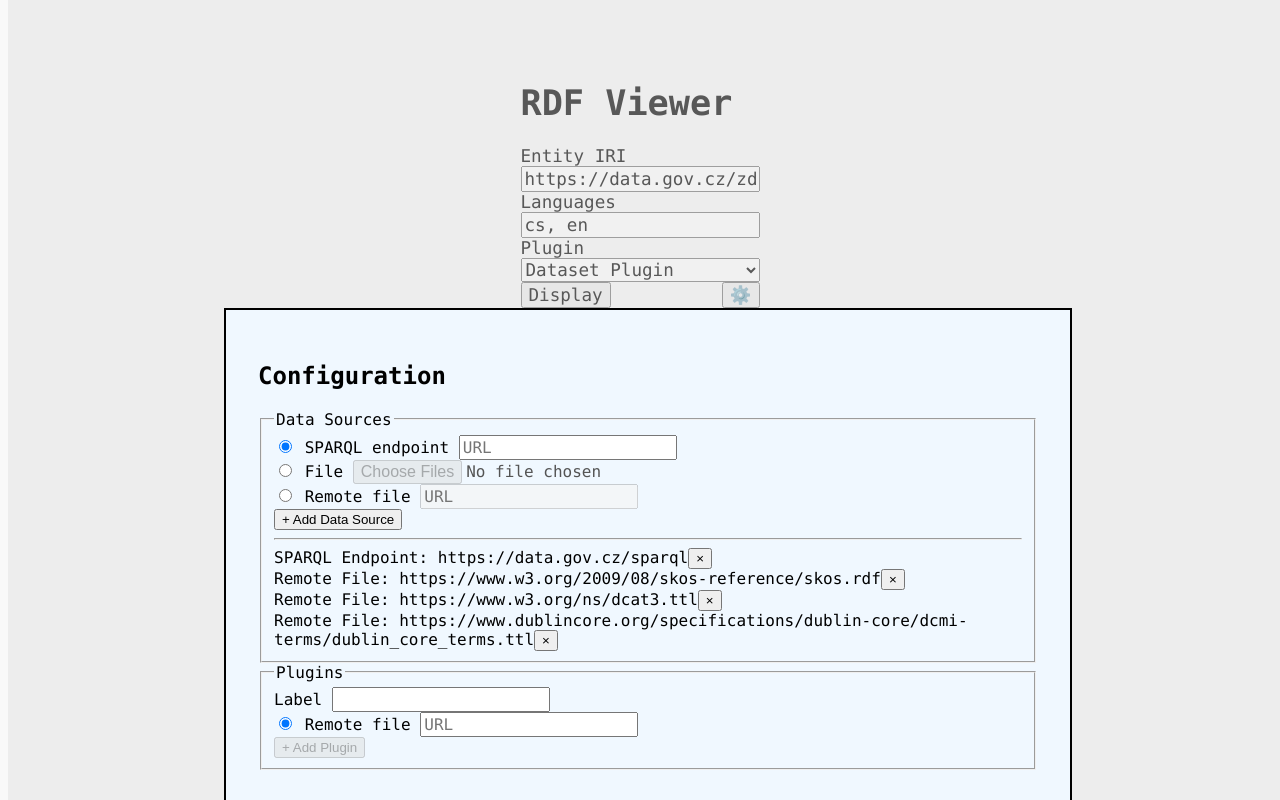
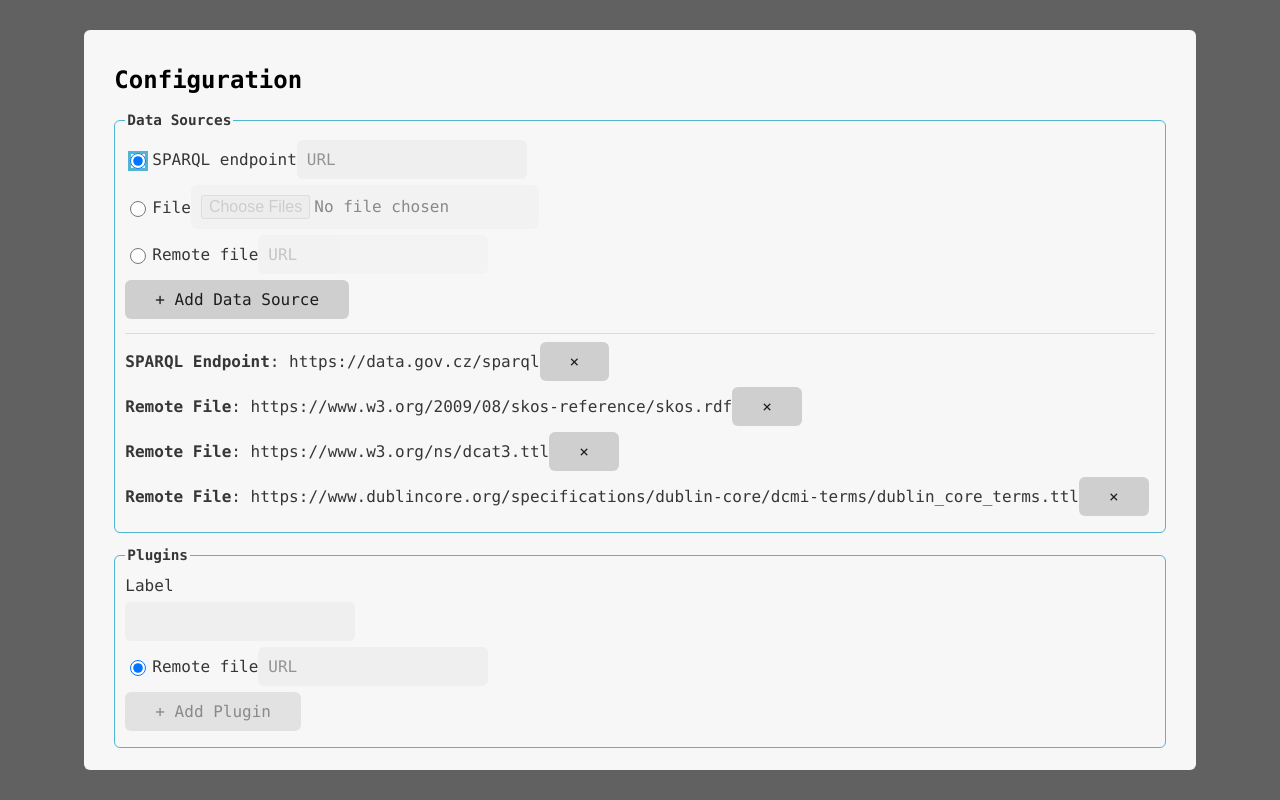
Before and after one commit to adamrer/rdf-viewer, a website built with Vite: page index.html in a window 1280 px wide. Both pictures are taken after a click on the button "⚙️". Built offline with nearby package versions, Linux system fonts and the light colour scheme; no server answers.

Commit message:
Add Water.css

```diff
--- a/index.html
+++ b/index.html
@@ -5,6 +5,7 @@
   <meta name="viewport" content="width=device-width, initial-scale=1.0"/>
   <title>RDF Viewer</title>
   <link rel="stylesheet" href="./src/styles.css"/>
+  <link rel="stylesheet" href="https://cdn.jsdelivr.net/npm/water.css@2/out/water.css">
 </head>
 <body>
   <div id="app">
@@ -27,7 +28,7 @@
       <button id="show-config-btn">⚙️</button>
     </div>
   </div>
-  <div id="config-modal" >
+  <dialog id="config-modal" >
     <div id="config-background">
     </div>
     <div id="config-content">
@@ -38,7 +39,7 @@
 
         <form id="add-source-form">
           <div class="source-option">
-            <input type="radio" id="sparql-source-radio" value="SPARQL" name="source" checked/>
+            <input type="radio" id="sparql-source-radio" value="SPARQL" name="source" checked />
             <label for="sparql-source-text">SPARQL endpoint</label>
             <input type="text" id="sparql-source-text" name="sparql-source-text" placeholder="URL" required />
           </div>
@@ -46,13 +47,13 @@
           <div class="source-option">
             <input type="radio" id="file-source-radio" value="LOCAL_FILE" name="source" />
             <label for="file-source-files">File</label>
-            <input type="file" id="file-source-files" name="file-source-files" multiple disabled />
+            <input type="file" id="file-source-files" name="file-source-files" multiple disabled required />
           </div>
 
           <div class="source-option">
             <input type="radio" id="remote-file-source-radio" value="REMOTE_FILE" name="source" />
             <label for="remote-file-source-text">Remote file</label>
-            <input type="text" id="remote-file-source-text" name="remote-file-source-text" placeholder="URL" disabled />
+            <input type="text" id="remote-file-source-text" name="remote-file-source-text" placeholder="URL" disabled required />
           </div>
           <button type="submit">+ Add Data Source</button>
         </form>
@@ -78,7 +79,7 @@
         </form>
       </fieldset>
     </div>
-  </div>
+  </dialog>
   <div id="results">
 
   </div>
--- a/src/styles.css
+++ b/src/styles.css
@@ -11,32 +11,14 @@ body{
   max-width: fit-content;
   margin: 0 auto;
 }
+.source-option, .plugin-option {
+  display: flex;
+  align-items: center;
+}
 #config-modal{
-  visibility: hidden;
-  display: flex;
-  flex-direction: column;
   font-family: consolas;
-  position: fixed;
-  width: 100vw;
-  transition: opacity 0.3s ease;
+}
 
-}
-#config-background{
-  position: fixed;
-  top: 0;
-  background-color: gainsboro;
-  width: 100vw;
-  height: 100vh;
-  opacity: 0.4;
-}
-#config-content {
-    margin: 0 auto;
-    padding: 2em;
-    background-color: aliceblue;
-    border: 2px solid black;
-    z-index: 100;
-    max-width: 780px;
-}
 
 #app button, input, select {
   font-family: inherit;
--- a/src/ui-binding.ts
+++ b/src/ui-binding.ts
@@ -16,7 +16,7 @@ const pluginSelectEl = document.getElementById('choose-plugin')! as HTMLSelectEl
 const dataSourcesContainer = document.getElementById('source-list')! as HTMLElement
 const displayBtn = document.getElementById('display-btn')! as HTMLButtonElement
 const configBtn = document.getElementById('show-config-btn')! as HTMLButtonElement
-const configModal = document.getElementById('config-modal')! as HTMLDivElement
+const configModal = document.getElementById('config-modal')! as HTMLDialogElement
 const configBckg = document.getElementById('config-background')! as HTMLDivElement
 
 
@@ -34,7 +34,6 @@ function loadAppState(){
     app.dataSources.forEach(ds => createSourceEntry(ds.type, ds.identifier, dataSourcesContainer))
     app.plugins.forEach(plugin => addPluginOption(plugin.label, plugin.url, pluginSelectEl))
 }
-
 function addEventListeners(){
     addSourceFormEl.addEventListener('submit', (event: SubmitEvent) => {
         event.preventDefault()
@@ -43,6 +42,16 @@ function addEventListeners(){
         addSourceFormEl.reset()
         // prevent refresh
         return false
+    })
+
+    addSourceFormEl.addEventListener('reset', () => {
+        // will run after resetting the form
+        setTimeout(() => {
+            const radios = addSourceFormEl.querySelectorAll('input[type="radio"]')
+            radios.forEach(radio => {
+                radio.dispatchEvent(new Event('change', {bubbles: true}))
+            })
+        })
     })
 
     addPluginFormEl.addEventListener('submit', (event: SubmitEvent) => {
@@ -87,12 +96,22 @@ function addEventListeners(){
     })
 
     configBtn.addEventListener('click', () => {
-        configModal.style.visibility = 'visible'
+        configModal.showModal()
 
     })
-    configBckg.addEventListener('click', () => {
-        configModal.style.visibility = 'hidden'
-    })
+    configModal.addEventListener('click', (event) => {
+            const rect = configModal.querySelector('#config-content')!.getBoundingClientRect();
+            const isInDialog = (
+            event.clientX >= rect.left &&
+            event.clientX <= rect.right &&
+            event.clientY >= rect.top &&
+            event.clientY <= rect.bottom
+        );
+
+        if (!isInDialog) {
+            configModal.close();
+        }
+    });
 
 }
 function addPluginFromFormData(formData: FormData){
@@ -157,9 +176,7 @@ function setupRadioTextToggle(containerClass: string) {
   function sync() {
     for (const container of containers) {
       const radio = container.querySelector<HTMLInputElement>('input[type="radio"]')!;
-      const input = container.querySelector<
-        HTMLInputElement
-      >('input[type="text"], input[type="file"]')!;
+      const input = container.querySelector<HTMLInputElement>('input[type="text"], input[type="file"]')!;
       input.disabled = !radio.checked;
     }
   }
@@ -189,7 +206,8 @@ function createSourceEntry(type: DataSourceType, identifier: string, containerEl
         default:
             break;
     }
-    entryEl.textContent = `${typeLabel}: ${identifier}`
+    entryEl.innerHTML = `<b>${typeLabel}</b>: <span>${identifier}</span>`
+    // add remove button for data source
     const removeButton = document.createElement('button')
     removeButton.className = 'remove-btn'
     removeButton.textContent = '×'
```
